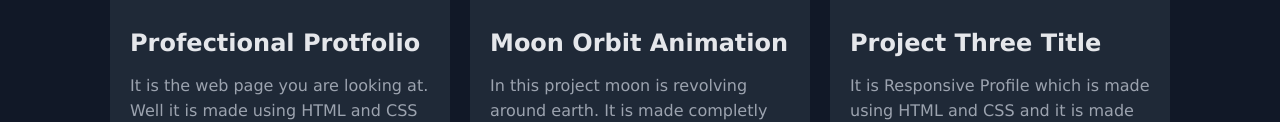
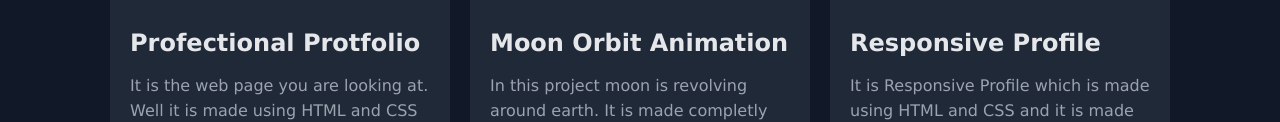
Before and after one commit to SujalGop/Assignment, a plain HTML site: page protfolio.html in a window 1280 px wide. Shown: the part 1401-1523 px from the top of the page. Drawn offline with Linux system fonts and the light colour scheme; files whose address does not match are found by name.

Commit message:
Add files via upload

```diff
--- a/protfolio.html
+++ b/protfolio.html
@@ -307,7 +307,7 @@
                 <div class="project-card">
                     <img src="images/Responsive profile.png" alt="Screenshot of Responsive Profile Page">
                     <div class="project-card-content">
-                        <h3>Project Three Title</h3>
+                        <h3>Responsive Profile</h3>
                         <p>It is Responsive Profile which is made using HTML and CSS and it is made responsive using media tag. <br><br><br></p>
                         <div class="project-links">
                             <a href="https://github.com/SujalGop/Assignment/blob/main/ResponsiveProfile.html" class="code-link">View Code</a>
```
